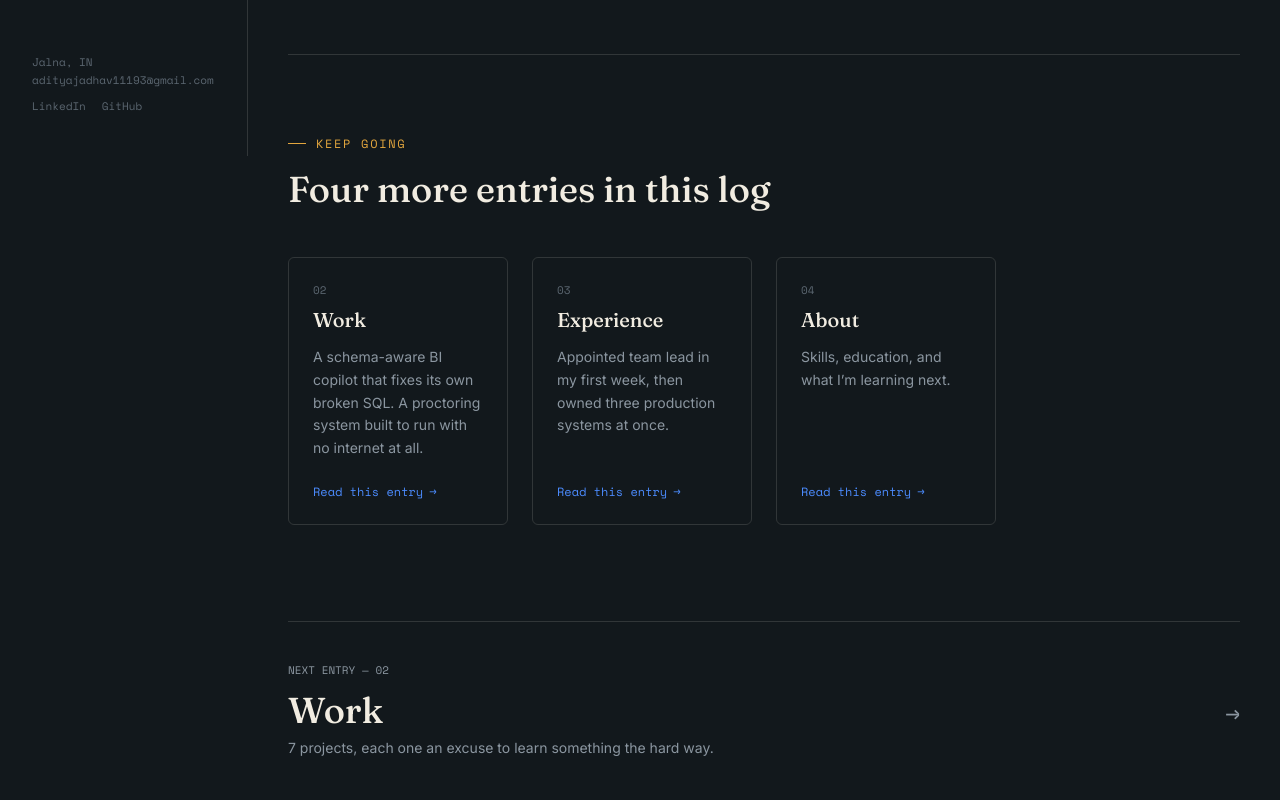
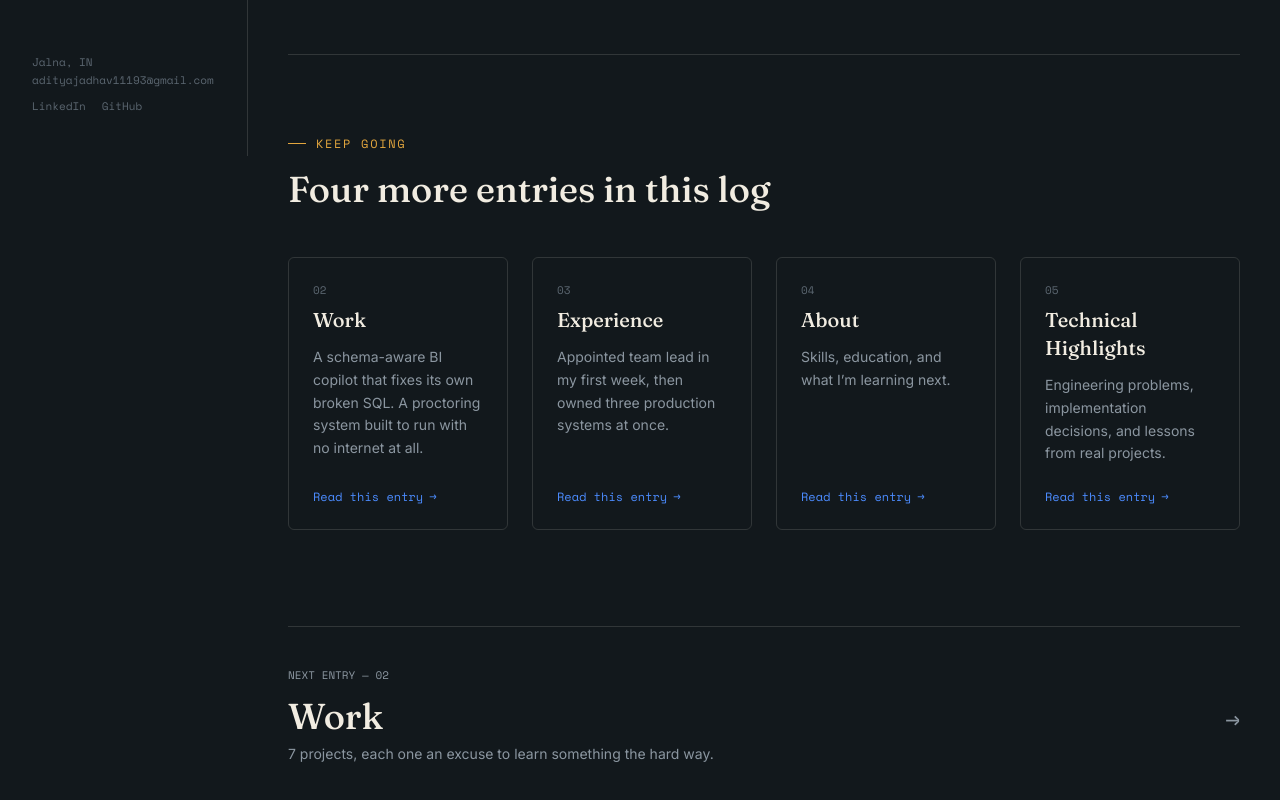
Before and after one commit to adityajadhav19/portfolio, a Next.js app: page / in a window 1280 px wide. Shown: the part 644-1444 px from the top of the page. Built offline with nearby package versions, Linux system fonts and the light colour scheme.

Commit message:
Add technical highlights card to homepage

```diff
--- a/app/page.tsx
+++ b/app/page.tsx
@@ -20,7 +20,13 @@ const previews = [
     href: '/about',
     label: 'About',
     desc: 'Skills, education, and what I\u2019m learning next.',
-  },
+  },,
+  {
+    n: '05',
+    href: '/technical-highlights',
+    label: 'Technical Highlights',
+    desc: 'Engineering problems, implementation decisions, and lessons from real projects.',
+  }
 ];
 
 export default function Home() {
```
